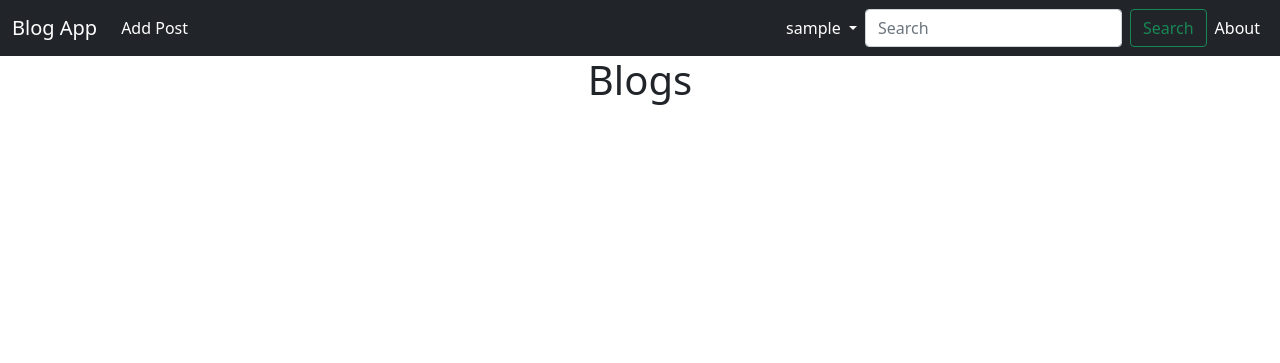
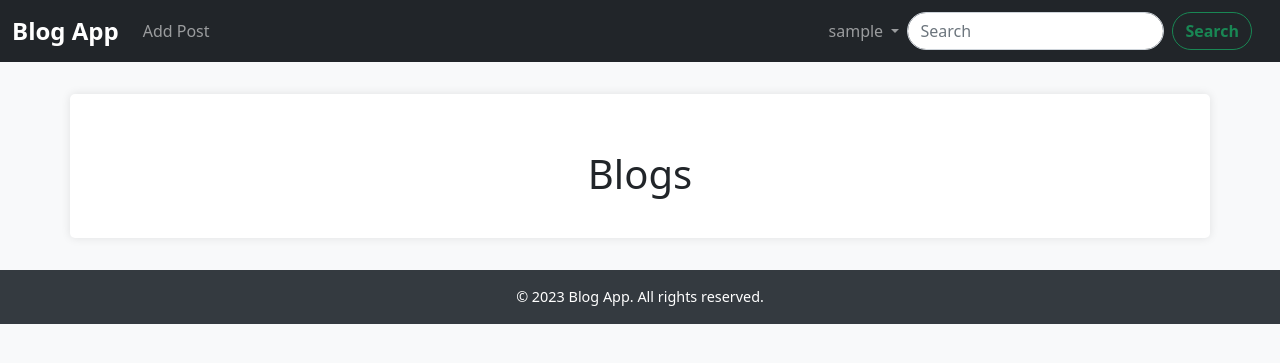
Before and after one commit to vikascod/Blog-app, a Django app: page / in a window 1280 px wide. Shown: the top 363 px of the page. Run offline with Django 4.2, Linux system fonts and the light colour scheme; the visitor is signed in with stand-in values (Sample User, id 1); data that the repository does not hold is empty.

Commit message:
add(add style): :art: add some style

```diff
--- a/app/templates/app/base.html
+++ b/app/templates/app/base.html
@@ -9,6 +9,61 @@
   <!-- Bootstrap CSS -->
   <link href="https://cdn.jsdelivr.net/npm/bootstrap@5.0.2/dist/css/bootstrap.min.css" rel="stylesheet"
     integrity="sha384-EVSTQN3/azprG1Anm3QDgpJLIm9Nao0Yz1ztcQTwFspd3yD65VohhpuuCOmLASjC" crossorigin="anonymous" />
+
+  <!-- Custom CSS -->
+  <style>
+    body {
+      background-color: #f8f9fa;
+    }
+
+    .navbar-brand {
+      font-size: 1.5rem;
+      font-weight: bold;
+    }
+
+    .navbar-nav .nav-link {
+      font-size: 1rem;
+    }
+
+    .search-form {
+      margin-right: 1rem;
+    }
+
+    .search-input {
+      border-radius: 25px;
+    }
+
+    .search-button {
+      border-radius: 25px;
+      font-weight: bold;
+    }
+
+    .profile-dropdown .dropdown-menu {
+      margin-top: 0.5rem;
+      border-radius: 5px;
+    }
+
+    .profile-dropdown .dropdown-item {
+      font-size: 0.9rem;
+    }
+
+    .content-container {
+      background-color: #fff;
+      padding: 2rem;
+      margin-top: 2rem;
+      border-radius: 5px;
+      box-shadow: 0px 0px 10px rgba(0, 0, 0, 0.1);
+    }
+
+    .footer {
+      background-color: #343a40;
+      color: #fff;
+      padding: 1rem;
+      text-align: center;
+      margin-top: 2rem;
+      font-size: 0.9rem;
+    }
+  </style>
 
   <title>{% block title %}Blog Page{% endblock %}</title>
 </head>
@@ -24,34 +79,32 @@
       <div class="collapse navbar-collapse" id="navbarSupportedContent">
         <ul class="navbar-nav me-auto mb-2 mb-lg-0">
           {% if not user.is_authenticated %}
-
           <li class="nav-item">
-            <a class="nav-link active" href="{% url 'register' %}">Register</a>
+            <a class="nav-link" href="{% url 'register' %}">Register</a>
           </li>
           <li class="nav-item">
-            <a class="nav-link active" href="{% url 'login' %}">Login</a>
+            <a class="nav-link" href="{% url 'login' %}">Login</a>
           </li>
           {% else %}
           <li class="nav-item">
-            <a class="nav-link active" aria-current="page" href="{% url 'add_post' %}">Add Post</a>
+            <a class="nav-link" href="{% url 'add_post' %}">Add Post</a>
           </li>
-
-
           {% endif %}
         </ul>
         {% if user.is_authenticated %}
         <ul class="navbar-nav ml-auto">
-          <li class="nav-item dropdown">
-            <a class="nav-link dropdown-toggle active" href="#" id="navbarDropdown" role="button" data-bs-toggle="dropdown" aria-expanded="false">
+          <li class="nav-item dropdown profile-dropdown">
+            <a class="nav-link dropdown-toggle" href="#" id="navbarDropdown" role="button" data-bs-toggle="dropdown"
+              aria-expanded="false">
               {{ user.username }}
             </a>
             <ul class="dropdown-menu dropdown-menu-left" aria-labelledby="navbarDropdown">
-              <li><a class="dropdown-item" href="{% url 'profile_edit' %}">Profie Settings</a></li>
+              <li><a class="dropdown-item" href="{% url 'profile_edit' %}">Profile Settings</a></li>
               {% if user.profile.id %}
-                <li><a class="dropdown-item" href="{% url 'edit_profile_user' user.profile.id %}">Profile Edit</a></li>
-                <li><a class="dropdown-item" href="{% url 'show_profile' user.profile.id %}">Profile View</a></li>
+              <li><a class="dropdown-item" href="{% url 'edit_profile_user' user.profile.id %}">Profile Edit</a></li>
+              <li><a class="dropdown-item" href="{% url 'show_profile' user.profile.id %}">Profile View</a></li>
               {% else %}
-                <li><a class="dropdown-item" href="{% url 'create_user_profile' %}">Create Profile</a></li>
+              <li><a class="dropdown-item" href="{% url 'create_user_profile' %}">Create Profile</a></li>
               {% endif %}
               <li>
                 <a class="dropdown-item" href="{% url 'logout' %}">Logout</a>
@@ -61,27 +114,28 @@
         </ul>
         {% endif %}
 
-        <form class="d-flex" method="get" action="{% url 'search' %}">
-          <input class="form-control me-2" type="search" placeholder="Search" name="query" id="query" aria-label="Search" />
-          <button class="btn btn-outline-success" type="submit">
+        <form class="d-flex search-form" method="get" action="{% url 'search' %}">
+          <input class="form-control me-2 search-input" type="search" placeholder="Search" name="query" id="query"
+            aria-label="Search" />
+          <button class="btn btn-outline-success search-button" type="submit">
             Search
           </button>
         </form>
-        <ul class="navbar-nav ml-auto">
-          <li>
-            <a class="nav-link active" href="{% url 'about' %}">About</a>
-          </li>
-        </ul>
-
       </div>
     </div>
   </nav>
 
-  <div class="container">
+  <div class="container content-container">
     {% block content %}
 
     {% endblock %}
   </div>
+
+  <footer class="footer">
+    <div class="container">
+      <span>&copy; 2023 Blog App. All rights reserved.</span>
+    </div>
+  </footer>
 
   <script src="https://cdn.jsdelivr.net/npm/bootstrap@5.0.2/dist/js/bootstrap.bundle.min.js"
     integrity="sha384-MrcW6ZMFYlzcLA8Nl+NtUVF0sA7MsXsP1UyJoMp4YLEuNSfAP+JcXn/tWtIaxVXM"
--- a/app/templates/app/index.html
+++ b/app/templates/app/index.html
@@ -2,29 +2,35 @@
 
 {% block title %} Home {% endblock %}
 
+{% block content %}
+<div class="container">
+  <h1 class="text-center mt-4 blog-heading">Blogs</h1>
 
-{% block content %}
-<h1 class="text-center">Blogs</h1>
-
-{% for post in blogs %}
-<div class="card mt-4">
-    <div class="card-header">
-        <a href="{% url 'detail' post.pk %}"><strong>{{ post.author }}</strong></a> - {{ post.created_on }}
+  <div class="row">
+    {% for post in blogs %}
+    <div class="col-md-6">
+      <div class="card mt-4 blog-card">
+        {% if post.image %}
+        <img src="{{ post.image.url }}" class="card-img-top" alt="Post Image">
+        {% else %}
+        <div class="no-image-placeholder">
+          <i class="fas fa-image"></i>
+        </div>
+        {% endif %}
+        <div class="card-body">
+          <h5 class="card-title blog-title">{{ post.title }}</h5>
+          <p class="card-text blog-description">{{ post.body|slice:":100"|safe }}</p>
+          <a href="{% url 'detail' post.pk %}" class="btn btn-primary btn-read-more">Read More</a>
+        </div>
+        <div class="card-footer">
+          <small class="text-muted">
+            <i class="far fa-user"></i> {{ post.author }} &nbsp;|&nbsp; <i class="far fa-calendar-alt"></i>
+            {{ post.created_on }}
+          </small>
+        </div>
+      </div>
     </div>
-    <div class="card-body">
-      <h6 class="card-title"><strong>{{ post.title }}</strong></h6> <br>
-      {% if post.image %}
-        <img src="{{ post.image.url }}" alt="" width="150" height="200">
-      {% else %}
-        <p>No Image</p>
-      {% endif %}
-
-      <p class="card-text">{{ post.body|slice:":100"|safe }}</p>
-      <a href="{% url 'detail' post.pk %}" class="btn btn-success btn-sm">View ...</a>
-    </div>
+    {% endfor %}
+  </div>
 </div>
-{% endfor %}
-
-
-
 {% endblock %}
```
Also changed, not shown: Blogpost/settings.py (+15 -35 lines), app/templates/app/delete_post.html (+53 -5 lines), app/templates/app/details.html (+46 -83 lines), app/templates/app/search_blogs.html (+51 -4 lines), users/templates/registration/register.html (+48 -2 lines), users/templates/registration/user_profile.html (+47 -8 lines), media/profile/image/t2_2hEf5CU.jpg (added), 1 other file.
